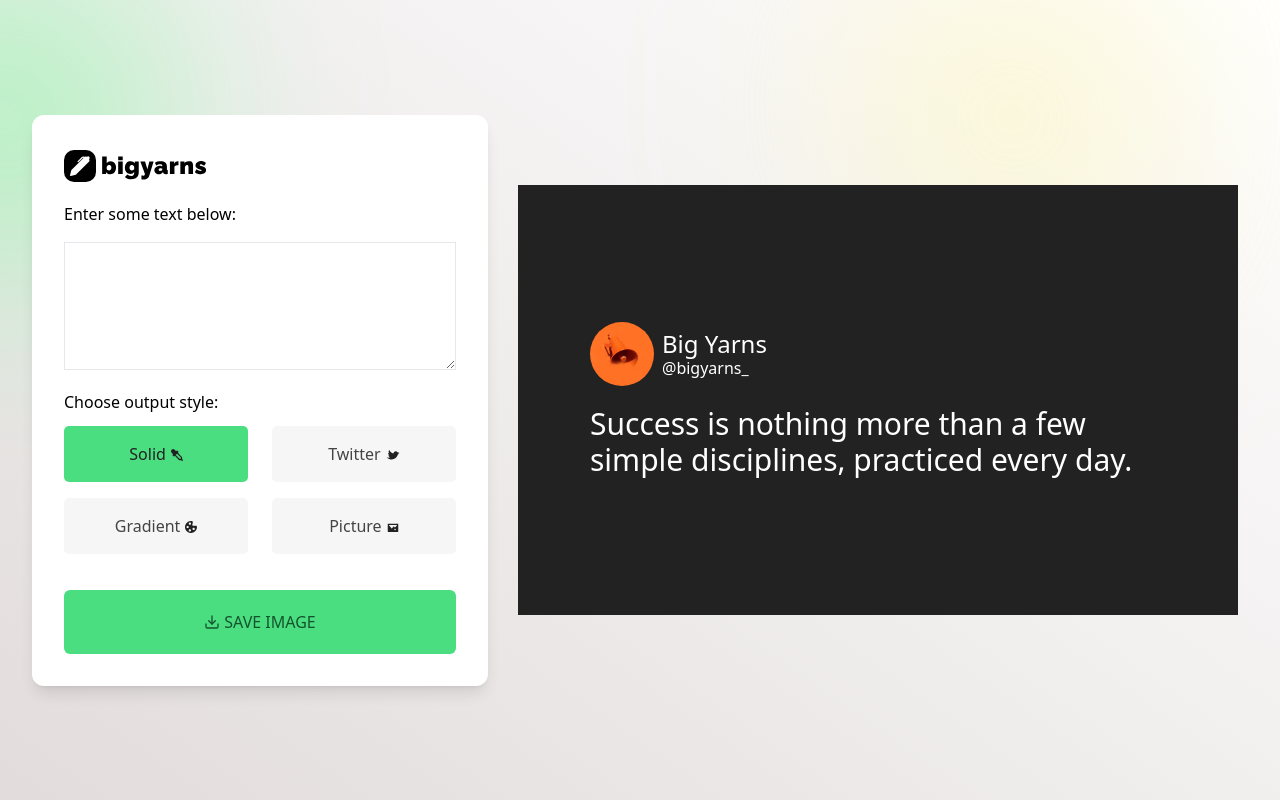
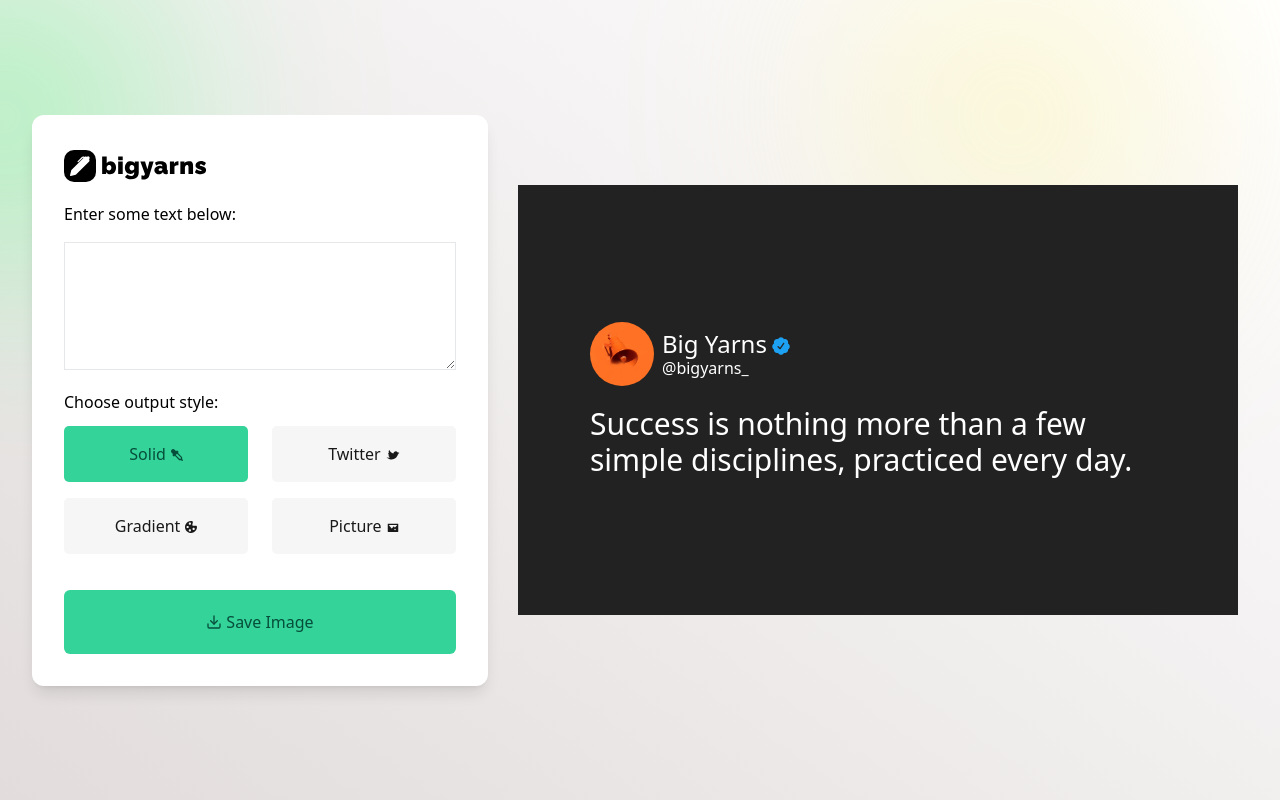
Before and after one commit to reelmza/bigyarns, a React (Create React App) app: page / in a window 1280 px wide. Built offline with nearby package versions, Linux system fonts and the light colour scheme.

Commit message:
Added verify icon to the handle name

```diff
--- a/public/index.html
+++ b/public/index.html
@@ -5,10 +5,7 @@
     <link rel="icon" href="%PUBLIC_URL%/favicon.ico" />
     <meta name="viewport" content="width=device-width, initial-scale=1" />
     <meta name="theme-color" content="#000000" />
-    <meta
-      name="description"
-      content="Web site created using create-react-app"
-    />
+    <meta name="description" content="Picturize your thoughts" />
     <link rel="apple-touch-icon" href="%PUBLIC_URL%/logo192.png" />
     <!--
       manifest.json provides metadata used when your web app is installed on a
--- a/src/App.js
+++ b/src/App.js
@@ -24,7 +24,9 @@
   };
   const capture = () => {
     document.getElementById("canvas").classList.add("canvas--export");
-    document.getElementById("canvas-profile-details").style.marginTop = "-14%";
+    document.getElementById("canvas-profile-details").style.marginTop = "-15%";
+    document.getElementById("verify-icon").classList.add("mt-[24px]");
+    document.getElementById("profile-username").classList.add("mt-[-4px]");
 
     html2canvas(document.getElementById("canvas"), {
       useCORS: true,
@@ -38,6 +40,8 @@
 
       document.getElementById("canvas").classList.remove("canvas--export");
       document.getElementById("canvas-profile-details").style.marginTop = "0";
+      document.getElementById("verify-icon").classList.remove("mt-[24px]");
+      document.getElementById("profile-username").classList.remove("mt-[-4px]");
     });
   };
   return (
@@ -45,7 +49,7 @@
       {restrictedView == null || restrictedView === false ? (
         <div
           className={
-            "options-box h-full lg:rounded-xl lg:flex flex-col justify-center lg:col-span-3 px-8 md:px-14 lg:px-8 py-8 md:py-8 lg:py-8 bg-white shadow-lg " +
+            "options-box min-h-full lg:rounded-xl lg:flex flex-col justify-center lg:col-span-3 px-8 md:px-14 lg:px-8 py-8 md:py-8 lg:py-8 bg-white shadow-lg " +
             (restrictedView === true || restrictedView == null
               ? "hidden"
               : "flex")
@@ -78,6 +82,7 @@
               <textarea
                 className="w-full h-48 lg:h-32 border p-2 outline-0"
                 onChange={(e) => recordText(e)}
+                maxlength="100"
               ></textarea>
             </div>
             <div className="controls-options flex flex-col md:ml-5 lg:ml-0">
@@ -91,7 +96,7 @@
                   }
                   onClick={() => toggleStyle("solid")}
                 >
-                  <span>Solid</span>
+                  <span className="font-medium">Solid</span>
                   <svg
                     width="12"
                     height="12"
@@ -113,7 +118,7 @@
                   }
                   onClick={() => toggleStyle("twitter")}
                 >
-                  <span>Twitter</span>
+                  <span className="font-medium">Twitter</span>
                   <svg
                     width="14"
                     height="10"
@@ -136,7 +141,7 @@
                   }
                   onClick={() => toggleStyle("gradient")}
                 >
-                  <span>Gradient</span>
+                  <span className="font-medium">Gradient</span>
                   <svg
                     width="12"
                     height="12"
@@ -158,7 +163,7 @@
                   }
                   onClick={() => toggleStyle("picture")}
                 >
-                  <span>Picture</span>
+                  <span className="font-medium">Picture</span>
                   <svg
                     width="12"
                     height="9"
@@ -173,7 +178,7 @@
                 </button>
 
                 <button
-                  className="options-box__download flex items-center md:justify-center w-fit md:w-full px-5 py-3 mt-14 md:mt-0 lg:mt-5 rounded-md bg-green-400 focus:outline focus:outline-2 outline-offset-2 outline-green-500 text-green-900"
+                  className="options-box__download flex items-center justify-center md:justify-center w-[47%] md:w-full py-[3vmin] mt-12 md:mt-0 lg:mt-5 rounded-md bg-emerald-400 focus:outline focus:outline-2 outline-offset-2 outline-emerald-500 text-emerald-900"
                   onClick={() => capture()}
                 >
                   <svg
@@ -192,9 +197,30 @@
                     <polyline points="7 10 12 15 17 10"></polyline>
                     <line x1="12" y1="15" x2="12" y2="3"></line>
                   </svg>
-                  <span className="font-medium">SAVE IMAGE</span>
+                  <span className="font-medium">Save Image</span>
                 </button>
               </div>
+            </div>
+            <div className="controls-info flex items-center md:hidden mt-5 text-xs">
+              <svg
+                xmlns="http://www.w3.org/2000/svg"
+                width="16"
+                height="16"
+                viewBox="0 0 24 24"
+                fill="none"
+                stroke="currentColor"
+                stroke-width="2"
+                stroke-linecap="round"
+                stroke-linejoin="round"
+                class="feather feather-alert-circle mr-2"
+              >
+                <circle cx="12" cy="12" r="10"></circle>
+                <line x1="12" y1="8" x2="12" y2="12"></line>
+                <line x1="12" y1="16" x2="12.01" y2="16"></line>
+              </svg>
+              <p className="leading-[100%]">
+                Preview below, normal format reverted <br /> after you download.
+              </p>
             </div>
           </div>
         </div>
@@ -222,16 +248,34 @@
               }
             ></div>
             <div className="canvas-text-wrapper w-full">
-              <div className="canvas-header flex items-center w-fit">
+              <div className="canvas-header flex items-center justify-start w-fit ">
                 <div className="canvas-profile-pic rounded-full"></div>
                 <div
                   className="canvas-profile-details ml-2"
                   id="canvas-profile-details"
                 >
-                  <h1 className="text-2xl font-normal leading-none">
-                    Big Yarns
-                  </h1>
-                  <p className="text-md mt-1 leading-none font-light ">
+                  <div className="flex items-center justify-center">
+                    <span className="text-2xl font-normal leading-none">
+                      Big Yarns
+                    </span>
+                    <div className="h-fit w-fit mt-1 ml-1" id="verify-icon">
+                      <svg
+                        xmlns="http://www.w3.org/2000/svg"
+                        version="1.1"
+                        viewBox="0,0,24,24"
+                        className="h-[20px] w-[20px]"
+                      >
+                        <path
+                          d="M22.5 12.5c0-1.58-.875-2.95-2.148-3.6.154-.435.238-.905.238-1.4 0-2.21-1.71-3.998-3.818-3.998-.47 0-.92.084-1.336.25C14.818 2.415 13.51 1.5 12 1.5s-2.816.917-3.437 2.25c-.415-.165-.866-.25-1.336-.25-2.11 0-3.818 1.79-3.818 4 0 .494.083.964.237 1.4-1.272.65-2.147 2.018-2.147 3.6 0 1.495.782 2.798 1.942 3.486-.02.17-.032.34-.032.514 0 2.21 1.708 4 3.818 4 .47 0 .92-.086 1.335-.25.62 1.334 1.926 2.25 3.437 2.25 1.512 0 2.818-.916 3.437-2.25.415.163.865.248 1.336.248 2.11 0 3.818-1.79 3.818-4 0-.174-.012-.344-.033-.513 1.158-.687 1.943-1.99 1.943-3.484zm-6.616-3.334l-4.334 6.5c-.145.217-.382.334-.625.334-.143 0-.288-.04-.416-.126l-.115-.094-2.415-2.415c-.293-.293-.293-.768 0-1.06s.768-.294 1.06 0l1.77 1.767 3.825-5.74c.23-.345.696-.436 1.04-.207.346.23.44.696.21 1.04z"
+                          fill="#1da1f2"
+                        />
+                      </svg>
+                    </div>
+                  </div>
+                  <p
+                    className="text-md mt-1 leading-none font-light"
+                    id="profile-username"
+                  >
                     @bigyarns_
                   </p>
                 </div>
@@ -265,7 +309,7 @@
             )}
             {!restrictedView && (
               <button
-                className="small-screen__button flex items-center py-2 px-6 rounded bg-green-400 focus:outline focus:outline-1 outline-offset-2 outline-green-500 text-green-900  font-medium"
+                className="small-screen__button flex items-center py-2 px-6 rounded bg-emerald-400 focus:outline focus:outline-1 outline-offset-2 outline-emerald-500 text-emerald-900  font-medium"
                 onClick={() => setRestrictedView(false)}
               >
                 <span>Continue</span>
--- a/src/index.css
+++ b/src/index.css
@@ -54,13 +54,13 @@
   padding: 3vmin;
   margin-bottom: 4vmin;
   border-radius: 5px;
-  color: rgb(68, 68, 68);
+  color: #191919;
   background: #f7f6f6;
   width: 47%;
 }
 
 .controls-options__buttons button.bg-button svg path {
-  fill: #222;
+  fill: #191919;
 }
 
 .controls-options__buttons button.bg-button svg {
@@ -69,8 +69,12 @@
 }
 
 .controls-options__buttons button.bg-button.active {
-  background: #4ade80;
-  color: #222;
+  background: #34d399;
+  color: #064e3b;
+}
+
+.controls-options__buttons button.bg-button.active svg path {
+  fill: #064e3b;
 }
 
 .options-box__download span {
--- a/src/output.css
+++ b/src/output.css
@@ -549,6 +549,55 @@
   --tw-backdrop-sepia:  ;
 }
 
+.absolute {
+  position: absolute;
+}
+
+.relative {
+  position: relative;
+}
+
+.right-0 {
+  right: 0px;
+}
+
+.right-\[-10\%\] {
+  right: -10%;
+}
+
+.right-\[-30\%\] {
+  right: -30%;
+}
+
+.right-\[-20\%\] {
+  right: -20%;
+}
+
+.top-1 {
+  top: 0.25rem;
+}
+
+.right-\[-205\] {
+  right: -205;
+}
+
+.right-\[-25\%\] {
+  right: -25%;
+}
+
+.right-\[-22\%\] {
+  right: -22%;
+}
+
+.z-20 {
+  z-index: 20;
+}
+
+.my-5 {
+  margin-top: 1.25rem;
+  margin-bottom: 1.25rem;
+}
+
 .mb-5 {
   margin-bottom: 1.25rem;
 }
@@ -585,6 +634,74 @@
   margin-right: 1.25rem;
 }
 
+.mr-4 {
+  margin-right: 1rem;
+}
+
+.mr-2 {
+  margin-right: 0.5rem;
+}
+
+.mt-12 {
+  margin-top: 3rem;
+}
+
+.ml-1 {
+  margin-left: 0.25rem;
+}
+
+.mt-\[2px\] {
+  margin-top: 2px;
+}
+
+.mt-\[3px\] {
+  margin-top: 3px;
+}
+
+.mt-\[4px\] {
+  margin-top: 4px;
+}
+
+.mt-\[5px\] {
+  margin-top: 5px;
+}
+
+.mt-\[4\.5px\] {
+  margin-top: 4.5px;
+}
+
+.mt-2 {
+  margin-top: 0.5rem;
+}
+
+.mt-4 {
+  margin-top: 1rem;
+}
+
+.mt-\[20px\] {
+  margin-top: 20px;
+}
+
+.mt-\[24px\] {
+  margin-top: 24px;
+}
+
+.mt-3 {
+  margin-top: 0.75rem;
+}
+
+.mt-\[-8px\] {
+  margin-top: -8px;
+}
+
+.mt-\[-5px\] {
+  margin-top: -5px;
+}
+
+.mt-\[-4px\] {
+  margin-top: -4px;
+}
+
 .flex {
   display: flex;
 }
@@ -601,6 +718,30 @@
   height: 12rem;
 }
 
+.h-\[24px\] {
+  height: 24px;
+}
+
+.h-\[20px\] {
+  height: 20px;
+}
+
+.h-fit {
+  height: -webkit-fit-content;
+  height: -moz-fit-content;
+  height: fit-content;
+}
+
+.min-h-full {
+  min-height: 100%;
+}
+
+.min-h-fit {
+  min-height: -webkit-fit-content;
+  min-height: -moz-fit-content;
+  min-height: fit-content;
+}
+
 .w-full {
   width: 100%;
 }
@@ -609,6 +750,20 @@
   width: -webkit-fit-content;
   width: -moz-fit-content;
   width: fit-content;
+}
+
+.w-\[47\%\] {
+  width: 47%;
+}
+
+.w-\[20px\] {
+  width: 20px;
+}
+
+.min-w-fit {
+  min-width: -webkit-fit-content;
+  min-width: -moz-fit-content;
+  min-width: fit-content;
 }
 
 .grow {
@@ -635,12 +790,24 @@
   align-items: center;
 }
 
+.justify-start {
+  justify-content: flex-start;
+}
+
 .justify-center {
   justify-content: center;
 }
 
 .justify-between {
   justify-content: space-between;
+}
+
+.overflow-hidden {
+  overflow: hidden;
+}
+
+.overflow-visible {
+  overflow: visible;
 }
 
 .rounded-md {
@@ -667,6 +834,16 @@
 .bg-green-400 {
   --tw-bg-opacity: 1;
   background-color: rgb(74 222 128 / var(--tw-bg-opacity));
+}
+
+.bg-emerald-400 {
+  --tw-bg-opacity: 1;
+  background-color: rgb(52 211 153 / var(--tw-bg-opacity));
+}
+
+.bg-slate-300 {
+  --tw-bg-opacity: 1;
+  background-color: rgb(203 213 225 / var(--tw-bg-opacity));
 }
 
 .p-2 {
@@ -707,6 +884,15 @@
   padding-right: 1.5rem;
 }
 
+.py-\[3vmin\] {
+  padding-top: 3vmin;
+  padding-bottom: 3vmin;
+}
+
+.pt-4 {
+  padding-top: 1rem;
+}
+
 .text-center {
   text-align: center;
 }
@@ -721,6 +907,16 @@
   line-height: 2.25rem;
 }
 
+.text-sm {
+  font-size: 0.875rem;
+  line-height: 1.25rem;
+}
+
+.text-xs {
+  font-size: 0.75rem;
+  line-height: 1rem;
+}
+
 .font-medium {
   font-weight: 500;
 }
@@ -733,13 +929,42 @@
   font-weight: 300;
 }
 
+.font-semibold {
+  font-weight: 600;
+}
+
+.font-bold {
+  font-weight: 700;
+}
+
 .leading-none {
   line-height: 1;
+}
+
+.leading-4 {
+  line-height: 1rem;
+}
+
+.leading-8 {
+  line-height: 2rem;
+}
+
+.leading-\[2px\] {
+  line-height: 2px;
+}
+
+.leading-\[100\%\] {
+  line-height: 100%;
 }
 
 .text-green-900 {
   --tw-text-opacity: 1;
   color: rgb(20 83 45 / var(--tw-text-opacity));
+}
+
+.text-emerald-900 {
+  --tw-text-opacity: 1;
+  color: rgb(6 78 59 / var(--tw-text-opacity));
 }
 
 .shadow-lg {
@@ -758,6 +983,10 @@
 
 .outline-green-500 {
   outline-color: #22c55e;
+}
+
+.outline-emerald-500 {
+  outline-color: #10b981;
 }
 
 .focus\:outline:focus {
@@ -783,6 +1012,10 @@
 
   .md\:flex {
     display: flex;
+  }
+
+  .md\:hidden {
+    display: none;
   }
 
   .md\:w-full {
```
Also changed, not shown: src/Images/alert-circle.svg (added).
